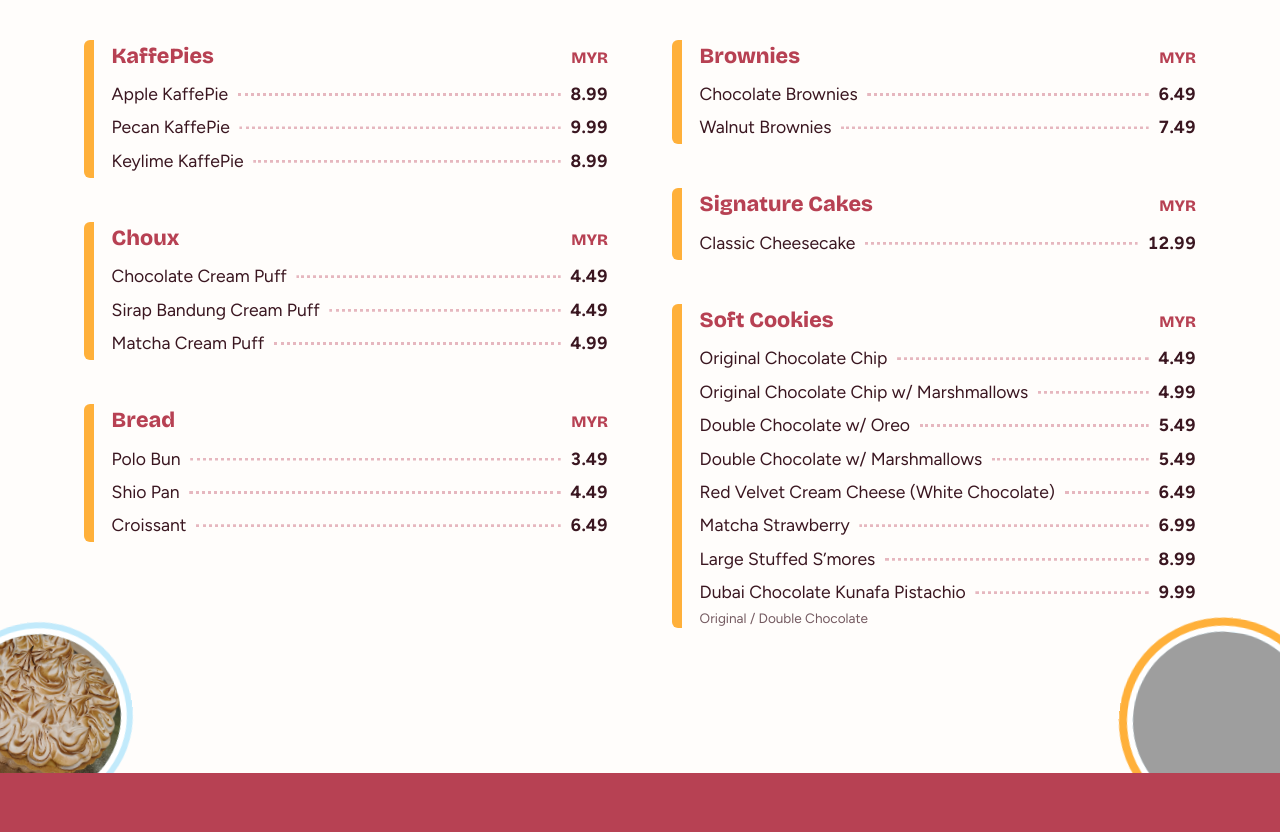
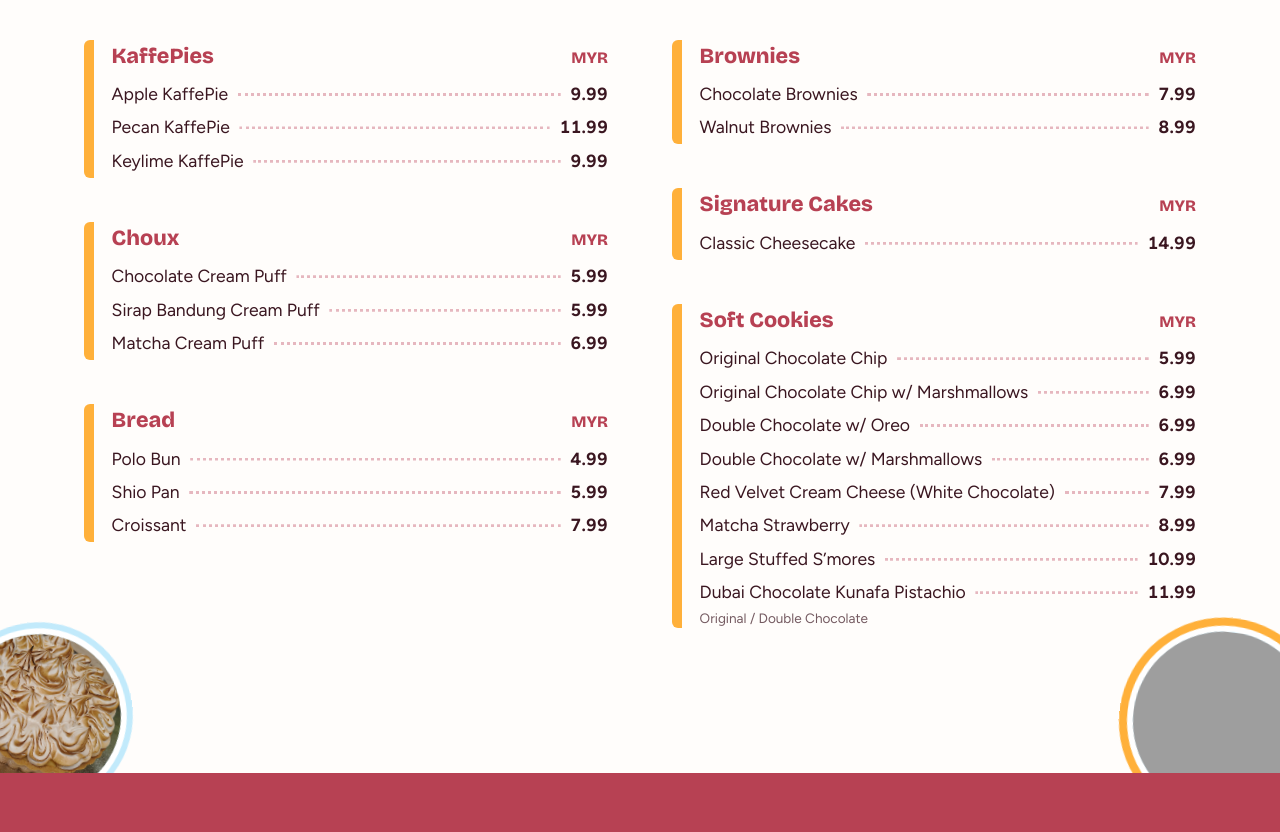
Before and after one commit to RH108/lcoCorpWebsite.github.io, a website: page lia-kaffe.html in a window 1280 px wide. Shown: the part 914-1746 px from the top of the page. Drawn offline with nearby package versions, Linux system fonts and the light colour scheme; grey boxes are pictures that could not be loaded.

Commit message:
price update

```diff
--- a/lia-kaffe.html
+++ b/lia-kaffe.html
@@ -463,51 +463,51 @@
             {
                 name: 'KaffePies',
                 items: [
-                    ['Apple KaffePie', 8.99],
-                    ['Pecan KaffePie', 9.99],
-                    ['Keylime KaffePie', 8.99]
+                    ['Apple KaffePie', 9.99],
+                    ['Pecan KaffePie', 11.99],
+                    ['Keylime KaffePie', 9.99]
                 ]
             },
             {
                 name: 'Choux',
                 items: [
-                    ['Chocolate Cream Puff', 4.49],
-                    ['Sirap Bandung Cream Puff', 4.49],
-                    ['Matcha Cream Puff', 4.99]
+                    ['Chocolate Cream Puff', 5.99],
+                    ['Sirap Bandung Cream Puff', 5.99],
+                    ['Matcha Cream Puff', 6.99]
                 ]
             },
             {
                 name: 'Bread',
                 items: [
-                    ['Polo Bun', 3.49],
-                    ['Shio Pan', 4.49],
-                    ['Croissant', 6.49]
+                    ['Polo Bun', 4.99],
+                    ['Shio Pan', 5.99],
+                    ['Croissant', 7.99]
                 ]
             },
             {
                 name: 'Brownies',
                 items: [
-                    ['Chocolate Brownies', 6.49],
-                    ['Walnut Brownies', 7.49]
+                    ['Chocolate Brownies', 7.99],
+                    ['Walnut Brownies', 8.99]
                 ]
             },
             {
                 name: 'Signature Cakes',
                 items: [
-                    ['Classic Cheesecake', 12.99]
+                    ['Classic Cheesecake', 14.99]
                 ]
             },
             {
                 name: 'Soft Cookies',
                 items: [
-                    ['Original Chocolate Chip', 4.49],
-                    ['Original Chocolate Chip w/ Marshmallows', 4.99],
-                    ['Double Chocolate w/ Oreo', 5.49],
-                    ['Double Chocolate w/ Marshmallows', 5.49],
-                    ['Red Velvet Cream Cheese (White Chocolate)', 6.49],
-                    ['Matcha Strawberry', 6.99],
-                    ['Large Stuffed S’mores', 8.99],
-                    ['Dubai Chocolate Kunafa Pistachio', 9.99, 'Original / Double Chocolate']
+                    ['Original Chocolate Chip', 5.99],
+                    ['Original Chocolate Chip w/ Marshmallows', 6.99],
+                    ['Double Chocolate w/ Oreo', 6.99],
+                    ['Double Chocolate w/ Marshmallows', 6.99],
+                    ['Red Velvet Cream Cheese (White Chocolate)', 7.99],
+                    ['Matcha Strawberry', 8.99],
+                    ['Large Stuffed S’mores', 10.99],
+                    ['Dubai Chocolate Kunafa Pistachio', 11.99, 'Original / Double Chocolate']
                 ]
             }
         ];
```
